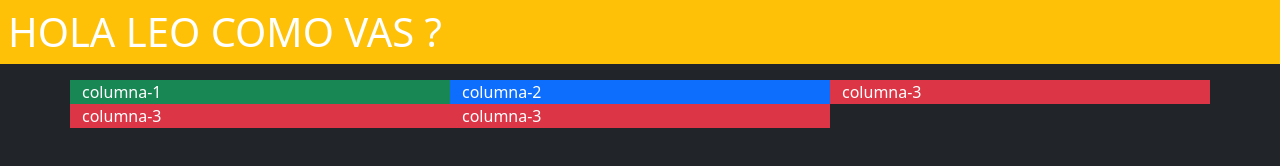
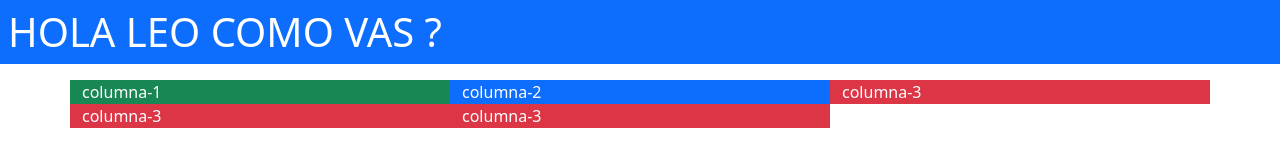
Before and after one commit to LeoPindjs/practica-bootstrap-5, a website: page index.html in a window 1280 px wide. Drawn offline with nearby package versions, Linux system fonts and the light colour scheme.

Commit message:
se cambió el fondo a blanco

```diff
--- a/index.html
+++ b/index.html
@@ -11,9 +11,9 @@
     />
 
 
-  <body class="bg-dark text-white">
+  <body class="text-white">
 
-		<h1 class="text-uppercase bg-warning p-2">
+		<h1 class="text-uppercase bg-primary p-2">
 			Hola leo como vas ?
 		</h1>
 
```
